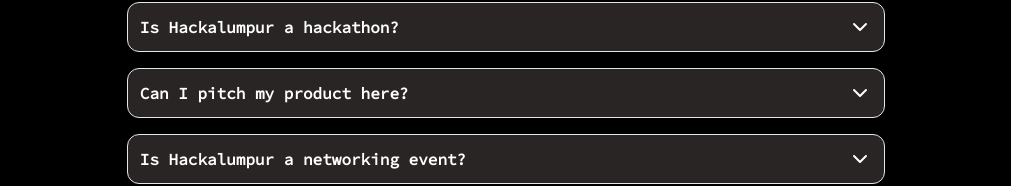
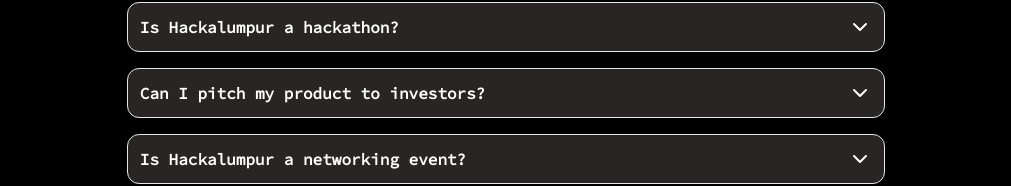
Before and after one commit to T31K/hacka-lumpur, a Next.js app: page / in a window 1280 px wide. Shown: the part 1589-1775 px from the top of the page, without its empty margins (134-1145 px from the left). Built offline with nearby package versions, Linux system fonts and the light colour scheme.

Commit message:
update faq

```diff
--- a/src/data/index.js
+++ b/src/data/index.js
@@ -16,11 +16,11 @@
     ],
   },
   {
-    question: "Can I pitch my product here?",
+    question: "Can I pitch my product to investors?",
     answer: [
-      "Nope, this isn’t the place for sales pitches.",
-      "Hackalumpur is about building, not selling.",
-      "Focus on your work first; socialize later.",
+      "Nope, you cannot pitch your product to investors here.",
+      "However, you are welcome to demo your product.",
+      "This is a great opportunity to receive feedback.",
     ],
   },
   {
```
